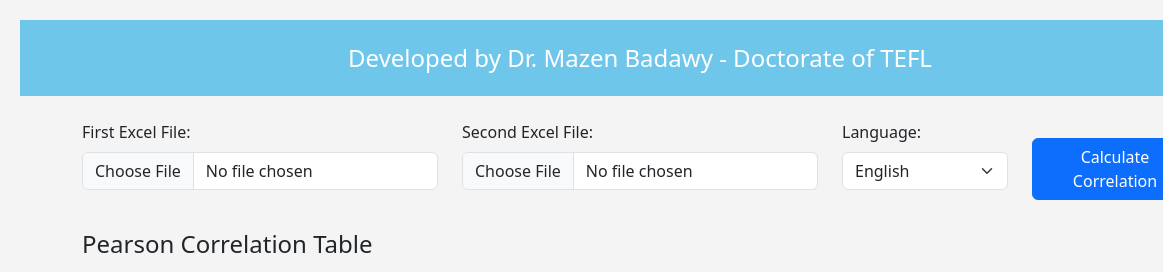
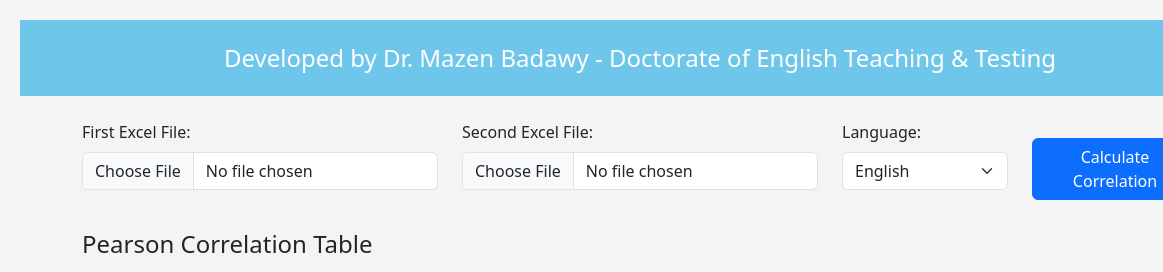
Before and after one commit to Mazenegykfs/Correlation, a plain HTML site: page index.html in a window 1280 px wide. Shown: the top 272 px of the page, 0-1163 px from the left. Drawn offline with nearby package versions, Linux system fonts and the light colour scheme.

Commit message:
Update index.html

```diff
--- a/index.html
+++ b/index.html
@@ -37,7 +37,7 @@
 <body>
 
 <header>
-  Developed by Dr. Mazen Badawy - Doctorate of TEFL
+  Developed by Dr. Mazen Badawy - Doctorate of English Teaching & Testing
   <div class="logo-container">
     <img src="00.png" alt="Logo">
   </div>
```
